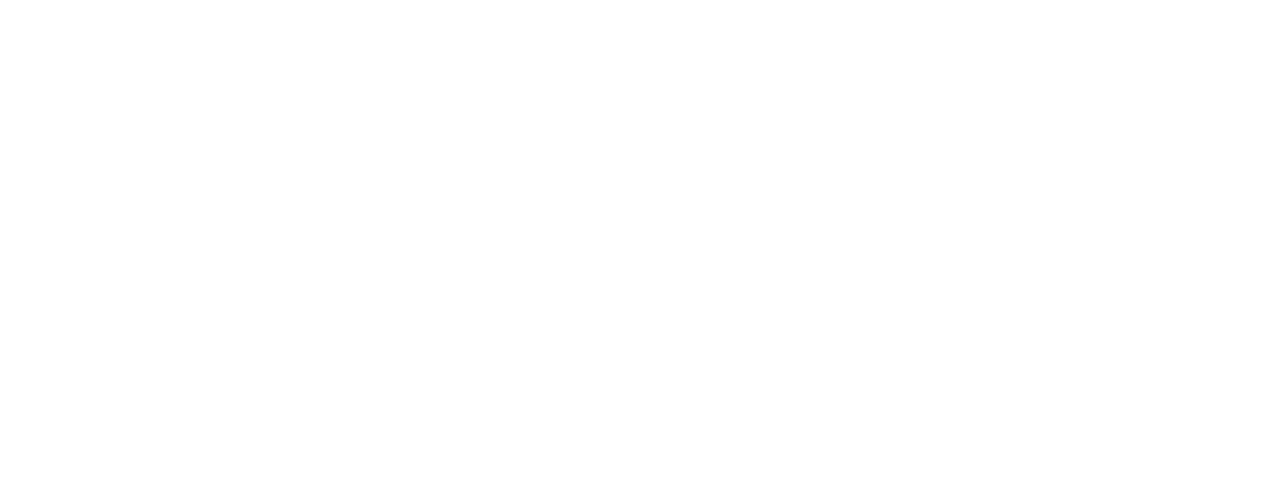
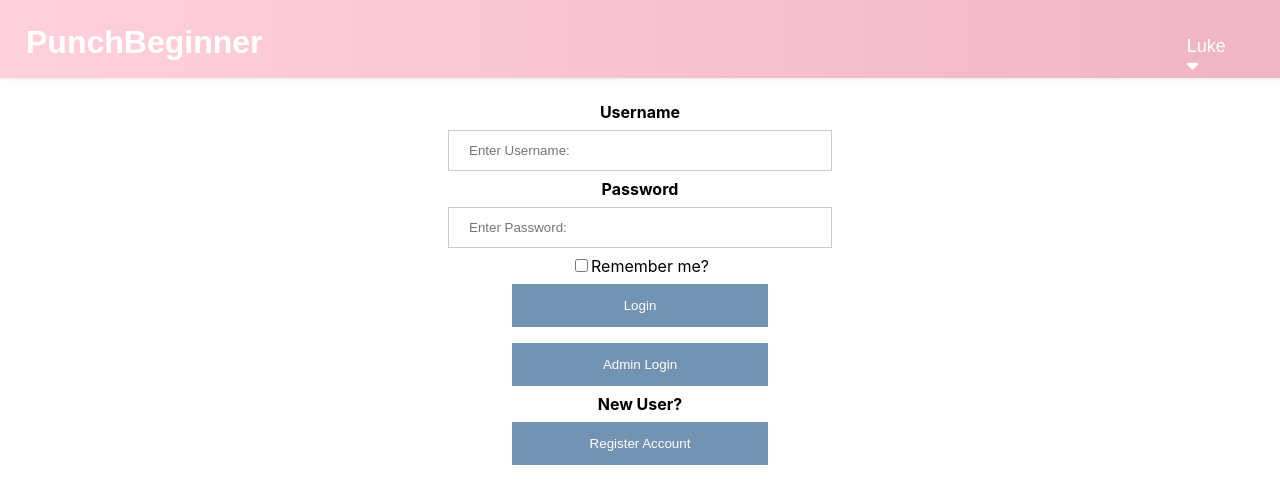
Before and after one commit to luke-bluefintech/PunchBeginnerApp, a React (Create React App) app in the folder it_1_code/: page /login in a window 1280 px wide. Before the commit this address had no page. Shown: the top 504 px of the page. Built offline with nearby package versions, Linux system fonts and the light colour scheme.

Commit message:
Restructuring the front end

```diff
--- a/it_1_code/src/App.js
+++ b/it_1_code/src/App.js
@@ -1,15 +1,21 @@
-import ReactDOM from "react-dom/client";
-import { BrowserRouter, Routes, Route } from "react-router-dom";
+import React from 'react';
+import { Route, Routes } from 'react-router-dom';
 import Layout from "./layout/Layout";
+import ViewProject from "./viewproject/ViewProject";
+import Navbar from './navbar/Navbar';
+import Login from "./login/Login";
+import Dashboard from "./dashboard/Dashboard";
+import './App.css';
 
 export default function App() {
 
   return (
-    <BrowserRouter>
+    <div>
+      <Navbar />
       <Routes>
-        <Route path="/" element={<Layout />}>
-        </Route>
+        <Route path='/login' element={<Login />} />
+        <Route path='/dashboard' element={<Dashboard />} />
       </Routes>
-    </BrowserRouter>
+    </div>
   );
 }
--- a/it_1_code/src/dashboard/Dashboard.js
+++ b/it_1_code/src/dashboard/Dashboard.js
@@ -19,7 +19,7 @@
     const [showPledge, setShowPledge] = useState(false);
     const [showNewProject, setShowNewProject] = useState(false);
 
-    let email = "";
+    let email = "a";
 
     const fillTable = (projects) => {
         var element = document.getElementsByClassName("dashboard-data"), index;
@@ -63,6 +63,7 @@
     }
 
     const fetchAllProjects = () => {
+        console.log(email);
         instance.post("/designer/project/list", { "designer_email": Dashboard.email })
             .then(function (response) {
                 console.log("HERE");
@@ -80,7 +81,7 @@
 
     const dashboard =
         (
-            <div>
+            <div className="container">
                 <input
                     className="dashboard-input-search"
                     type="search"
@@ -106,9 +107,10 @@
 
     return (
         <div>
-            {showPledge ? <Pledge /> : showViewProject ? <ViewProject /> : null}
-            {showNewProject ? <NewProject /> : null}
-            {showPledge || showNewProject || showViewProject ? null : dashboard}
+            {dashboard}
+            {/*showPledge ? <Pledge /> : showViewProject ? <ViewProject /> : null*/}
+            {/*showNewProject ? <NewProject /> : null*/}
+            {/*showPledge || showNewProject || showViewProject ? null : dashboard*/}
         </div>
     )
 };
--- a/it_1_code/src/index.js
+++ b/it_1_code/src/index.js
@@ -3,11 +3,14 @@
 import './index.css';
 import App from './App';
 import reportWebVitals from './reportWebVitals';
+import { BrowserRouter } from 'react-router-dom';
 
 const root = ReactDOM.createRoot(document.getElementById('root'));
 root.render(
   <React.StrictMode>
-    <App />
+    <BrowserRouter>
+      <App />
+    </BrowserRouter>
   </React.StrictMode>
 );
 
--- a/it_1_code/src/layout/Layout.js
+++ b/it_1_code/src/layout/Layout.js
@@ -1,14 +1,17 @@
 import Login from "../login/Login";
 import Navbar from '../navbar/Navbar';
+import { Route, Routes } from 'react-router-dom';
 
-console.log("LAYOUT");
+//console.log(window.location.href);
+//window.location.href += "/layout";
 
 const Layout = () => {
-    console.log("now we are here");
     return (
         <div style={{ marginTop: "7%" }}>
-            <Navbar />
-            <Login />
+            <Routes>
+                <Route path='/' element={<Navbar />} />
+                <Route path='/login' element={<Login />} />
+            </Routes>
         </div>
     )
 };
--- a/it_1_code/src/login/Login.css
+++ b/it_1_code/src/login/Login.css
@@ -32,7 +32,7 @@
 
 /* Add padding to containers */
 .container {
-    margin-top: 5%;
+    margin-top: 8%;
 }
 
 .container {
--- a/it_1_code/src/login/Login.js
+++ b/it_1_code/src/login/Login.js
@@ -16,7 +16,6 @@
 
     const [showDashboard, setShowDashboard] = useState(false);
     const [showAdminDashboard, setShowAdminDashboard] = useState(false);
-    const [showRegister, setShowRegister] = useState(false);
 
     const verifyAccount = () => {
         let email = document.getElementById("email-input").value;
@@ -24,7 +23,10 @@
         instance.post("/designer/login", { "designer_email": email, "designer_password": password })
             .then(function (response) {
                 Dashboard.email = email;
-                setShowDashboard(true);
+                var url = window.location.href;
+                url = url.substring(0, url.length - 6);
+                url += "/dashboard";
+                window.location.href = url;
             })
             .catch(function (error) {
                 console.log(error);
@@ -92,9 +94,7 @@
 
     return (
         <div className="container">
-            {showDashboard ? false : showAdminDashboard ? false : login}
-            {showDashboard ? <Dashboard /> : showAdminDashboard ? <AdminDashboard /> : null}
-            {/*{showRegister ? <Register /> : null}*/}
+            {login}
         </div>
     )
 }
```
